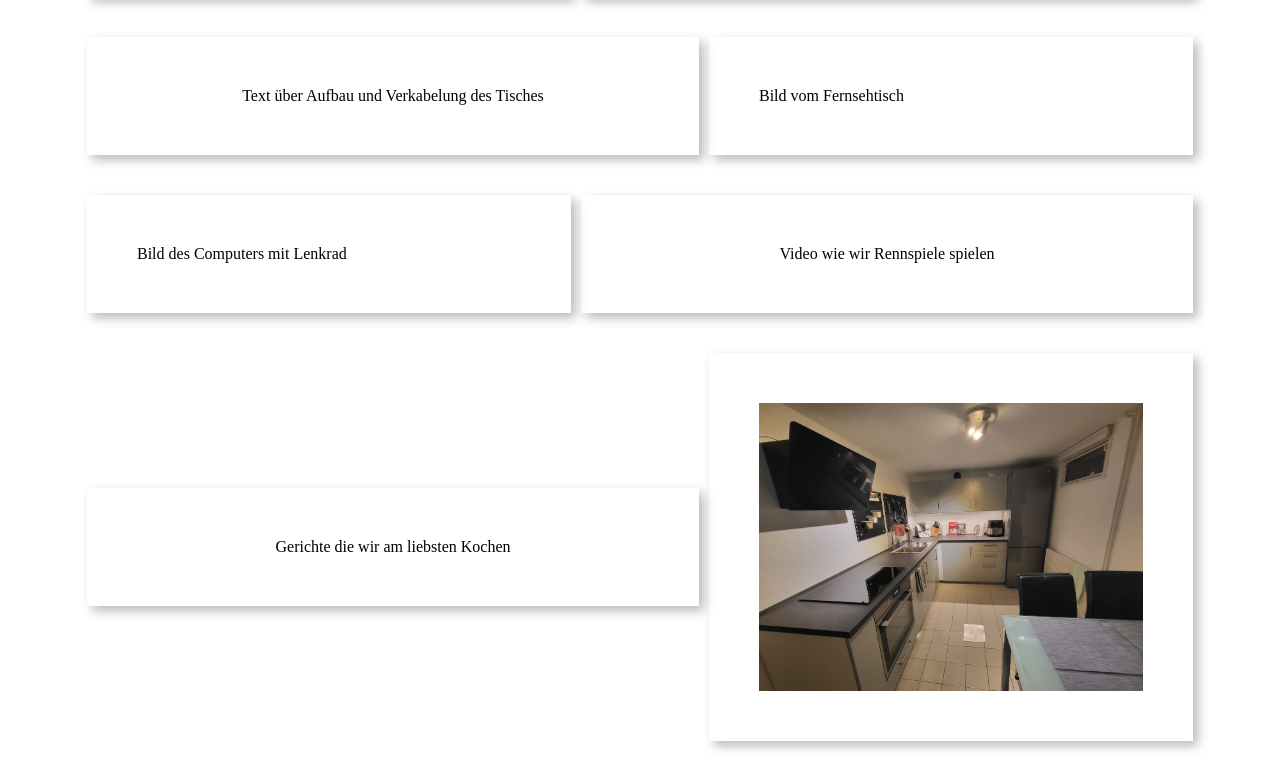
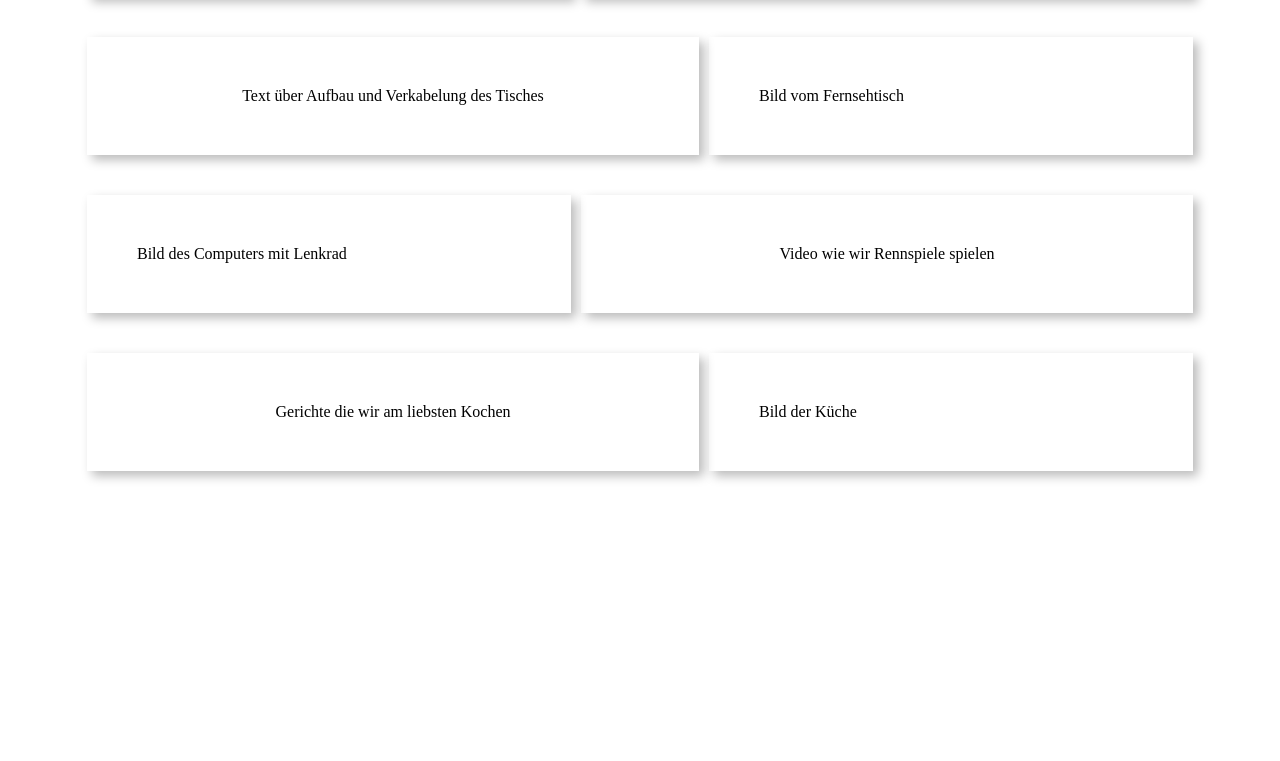
Before and after one commit to Andrejk98/Responsive-Web-Design, a plain HTML site: page Code/index.html in a window 1280 px wide. Shown: the part 561-1322 px from the top of the page. After the commit the page ends 1052 px from the top, so only its background shows below. Drawn offline with Linux system fonts and the light colour scheme.

Commit message:
Bild erstmal wieder durch text div ersetzt

```diff
--- a/Code/index.html
+++ b/Code/index.html
@@ -34,8 +34,8 @@
 
     <div class="bild-text-box">
         <div class="text">Gerichte die wir am liebsten Kochen</div>
-        <!--<div class="bild">Bild der Küche</div>-->
-        <img src="../Bilder/Tobis Küche.png" alt="Tobis Küche" class="bild">
+        <div class="bild">Bild der Küche</div>
+        <!-- <img src="../Bilder/Tobis Küche.png" alt="Tobis Küche" class="bild">-->
     </div>
     <!--
     <footer class="footer">
```
